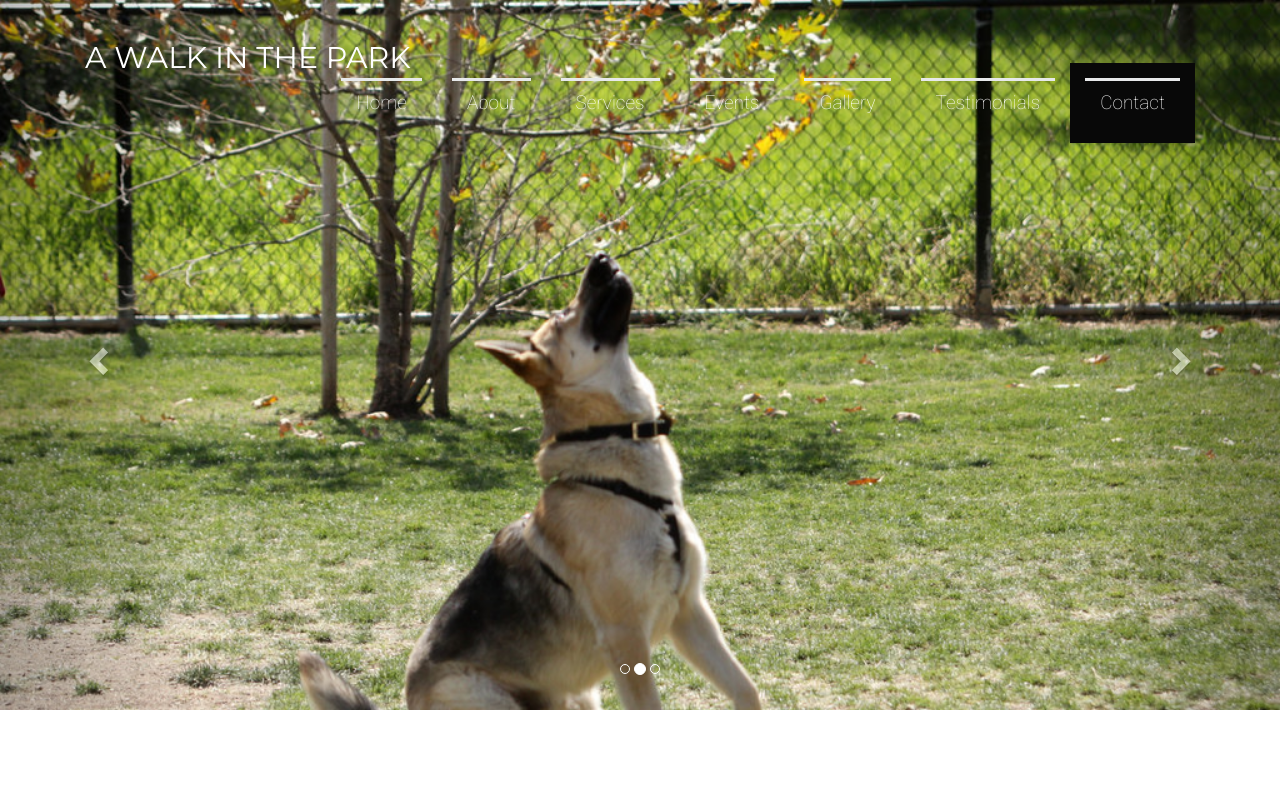
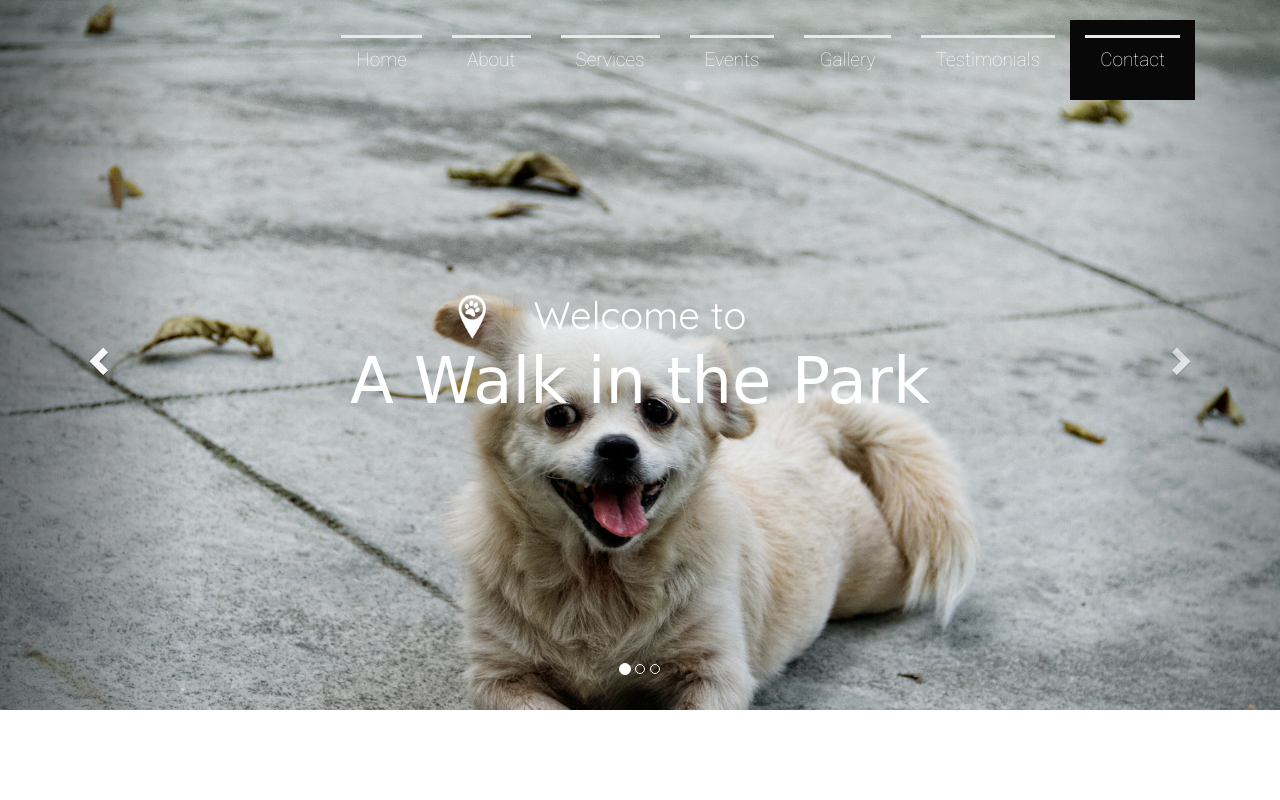
Before and after one commit to aduuub/2016-Hackfest-Dog-Park-Finder, a plain HTML site: page index.html in a window 1280 px wide. Shown: the top 800 px of the page. Drawn offline with nearby package versions, Linux system fonts and the light colour scheme; some packages are replaced by stand-ins of ours; a web font is replaced by a local one.

Commit message:
Welcome page development. Centered title and symbol

```diff
--- a/css/style.css
+++ b/css/style.css
@@ -51,6 +51,43 @@ img {
 	-moz-transition:0.5s all;
 	-o-transition:0.5s all;
 	-ms-transition:0.5s all;
+}
+#myCarousel .carousel-inner .title2 {
+	width: 100%;
+	margin: 0px auto;
+	z-index: 100;
+	display: block;
+	position: absolute;;
+	margin-top: 27%;
+	text-align: center;
+	vertical-align: middle;
+	color: white;
+	font-family: 'Baloo Paaji', cursive;
+	font-size: 5vw;
+}
+#myCarousel .carousel-inner .title1 {
+	width: 100%;
+	margin: 0px auto;
+	z-index: 100;
+	display: block;
+	position: absolute;;
+	margin-top: 23%;
+	text-align: center;
+	vertical-align: middle;
+	color: white;
+	font-family: 'Quicksand', cursive;
+	font-size: 3vw;
+}
+#myCarousel .carousel-inner .location{
+	width: 3.5%;
+	margin: 0px auto;
+	z-index: 100;
+	display: block;
+	position: absolute;;
+	margin-top: 23%;
+	text-align: center;
+	vertical-align: middle;
+	margin-left: 35%;
 }
 /*-- /reset code --*/
 body {
--- a/index.html
+++ b/index.html
@@ -7,6 +7,8 @@ License URL: http://creativecommons.org/licenses/by/3.0/
 <!DOCTYPE HTML>
 <html>
 <head>
+  <link href="https://fonts.googleapis.com/css?family=Baloo+Paaji" rel="stylesheet">
+  <link href='http://fonts.googleapis.com/css?family=Quicksand:400,300|Oxygen:400,300' rel='stylesheet' type='text/css'>
 	<title>Woof Pack</title>
 	<meta name="viewport" content="width=device-width, initial-scale=1">
 	<meta http-equiv="Content-Type" content="text/html; charset=utf-8" />
@@ -67,7 +69,7 @@ License URL: http://creativecommons.org/licenses/by/3.0/
 							<span class="icon-bar"></span>
 							<span class="icon-bar"></span>
 						</button>
-						<a class="navbar-brand" href="index.html">A Walk in the Park</a>
+						<!--<a class="navbar-brand" href="index.html">A Walk in the Park</a>-->
 					</div>
 					<div id="navbar" class="navbar-collapse collapse navbar-right">
 						<ul class="nav navbar-nav">
@@ -95,6 +97,13 @@ License URL: http://creativecommons.org/licenses/by/3.0/
 			<li data-target="#myCarousel" data-slide-to="2"></li>
 		</ol>
 		<div class="carousel-inner" role="listbox">
+      <div >
+
+
+
+        <img class="location" src="images/walk in the park_logo.png">
+        <h2 class="title1">Welcome to</h2>
+        <h1 class="title2">A Walk in the Park</h1></div>
 			<div class="item active">
 				<img class="first-slide" src="images/Dog1.jpg" alt="First slide">
 			</div>
@@ -113,6 +122,7 @@ License URL: http://creativecommons.org/licenses/by/3.0/
 			<span class="glyphicon glyphicon-chevron-right" aria-hidden="true"></span>
 			<span class="sr-only">Next</span>
 		</a>
+
 	</div><!-- /.carousel -->
 	<!-- /Banner Section -->
 	<!-- About Section -->
```
Also changed, not shown: images/walk in the park_logo.png (added), images/walk in the park_logo.svg (added), 1 other file.
